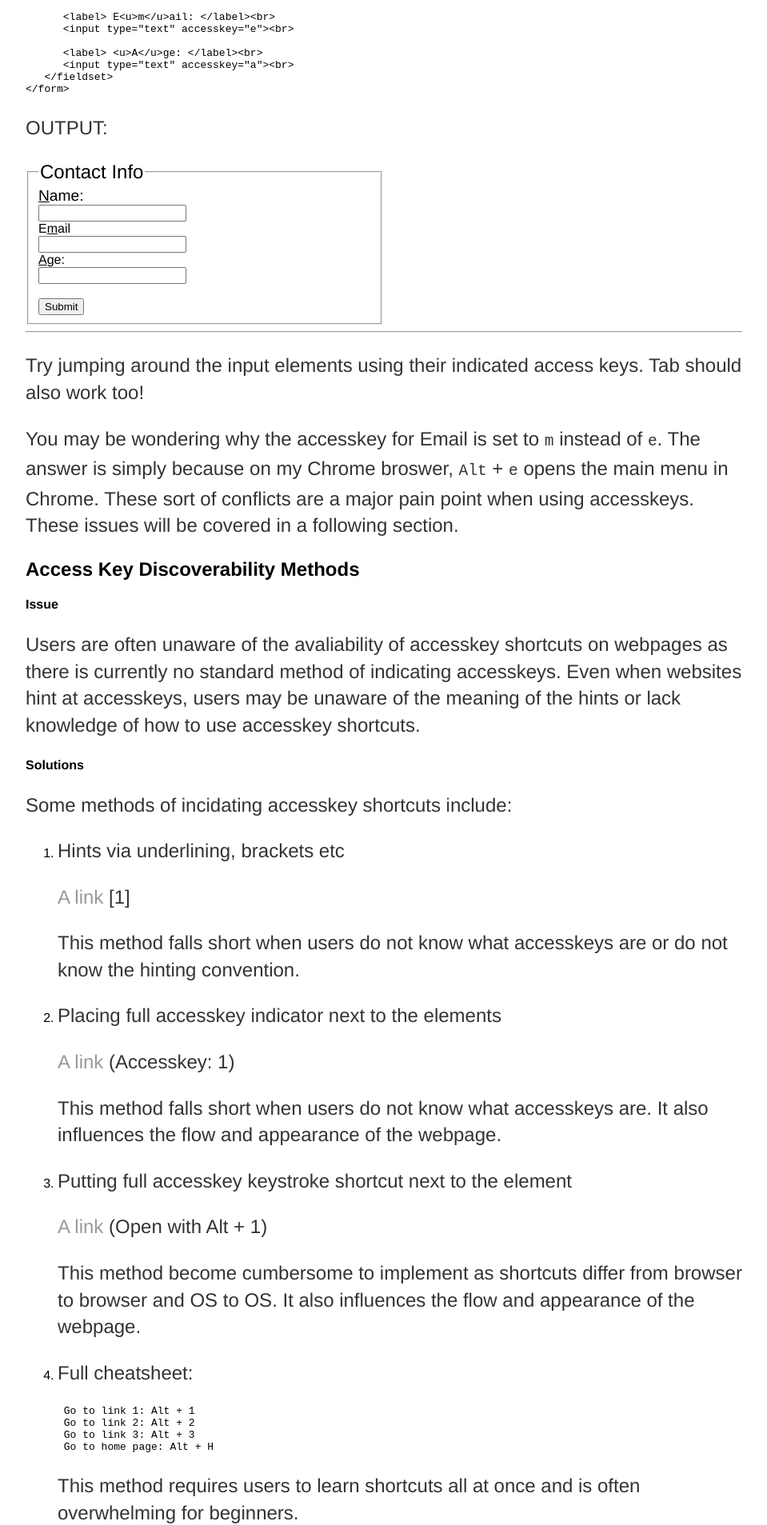
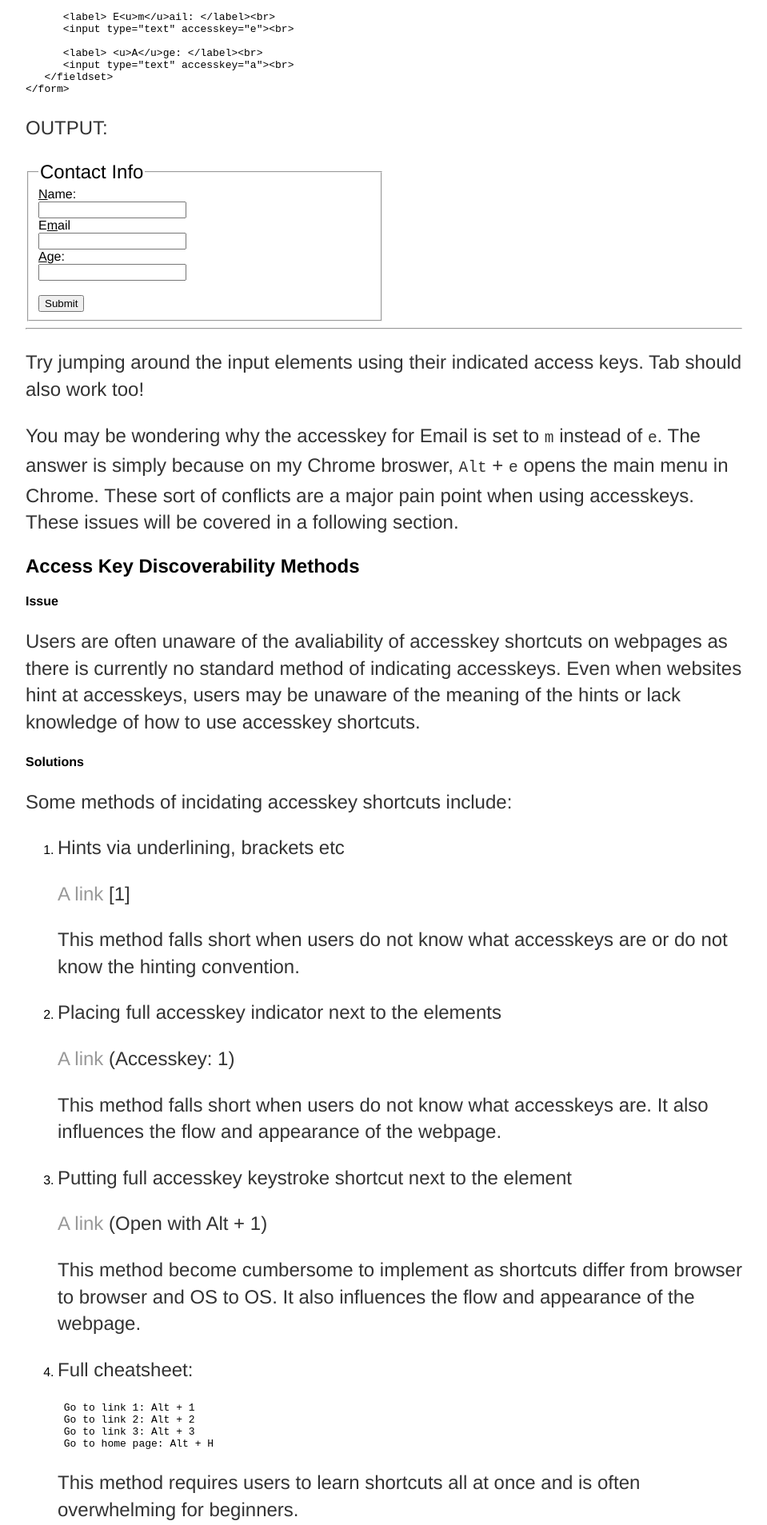
Before and after one commit to btmbtm/btmbtm.github.io, a Jekyll site: the page built from _posts/2016-07-19-mdworks-1-encyclopedia-entry-accesskey-attribute.md, in a window 1280 px wide. Shown: the part 2188-4095 px from the top of the page at 80% size, without its empty margins (160-1119 px from the left). Built offline with Jekyll 4.4.1, drawn with Linux system fonts in a browser that asks for light colours.

Commit message:
Update 2016-07-19-mdworks-1-encyclopedia-entry-accesskey-attribute.md

```diff
--- a/_posts/2016-07-19-mdworks-1-encyclopedia-entry-accesskey-attribute.md
+++ b/_posts/2016-07-19-mdworks-1-encyclopedia-entry-accesskey-attribute.md
@@ -81,7 +81,7 @@ OUTPUT:
 <form style="width:50%;">
    <fieldset>
       <legend style="font-size:1.5em;"> Contact Info </legend>
-      <label style="font-size:1.2em;"> <u>N</u>ame: </label><br>
+      <label style="width:50%"> <u>N</u>ame: </label><br>
       <input type="text" accesskey="n"><br>
       <label style="width:50%;"> E<u>m</u>ail </label><br><input type="text" accesskey="m"><br>
       <label style="width:50%;"> <u>A</u>ge: </label><br><input type="text" accesskey="a"><br><br>
```
